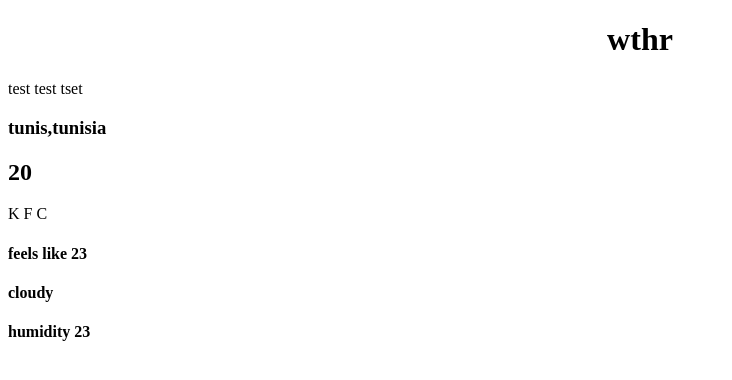
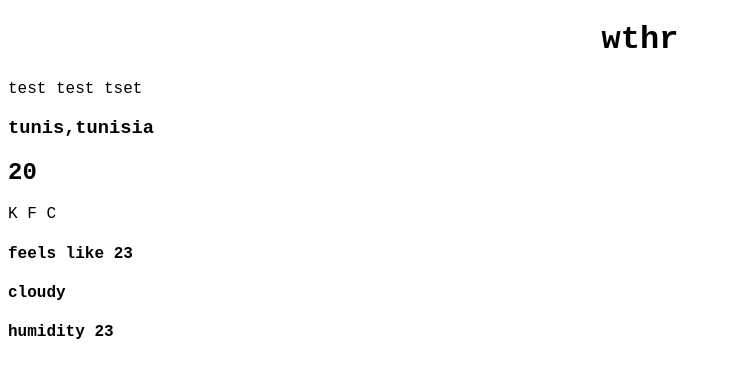
Before and after one commit to MohamedBechirMejri/wthr, a website built with webpack: page src/template.html in a window 1280 px wide. Shown: the whole page, without its empty margins (0-732 px from the left). Built offline with nearby package versions, Linux system fonts and the light colour scheme; no server answers.

Commit message:
add scss structure

```diff
--- a/src/main.scss
+++ b/src/main.scss
@@ -1,2 +1,35 @@
 @use './styles/colors';
 @use './styles/mixins';
+
+* {
+    font-family: 'Courier New', Courier, monospace;
+    transition: all 300ms;
+}
+
+#wrapper {
+    #date {}
+
+    #location {
+        #city {}
+
+        #country {}
+    }
+
+    .temp {
+        #temp {}
+
+        #units {
+            #kelvin {}
+
+            #fahrenheit {}
+
+            #celsius {}
+        }
+    }
+
+    .feels-like {}
+
+    #clouds {}
+
+    #humidity {}
+}
```
